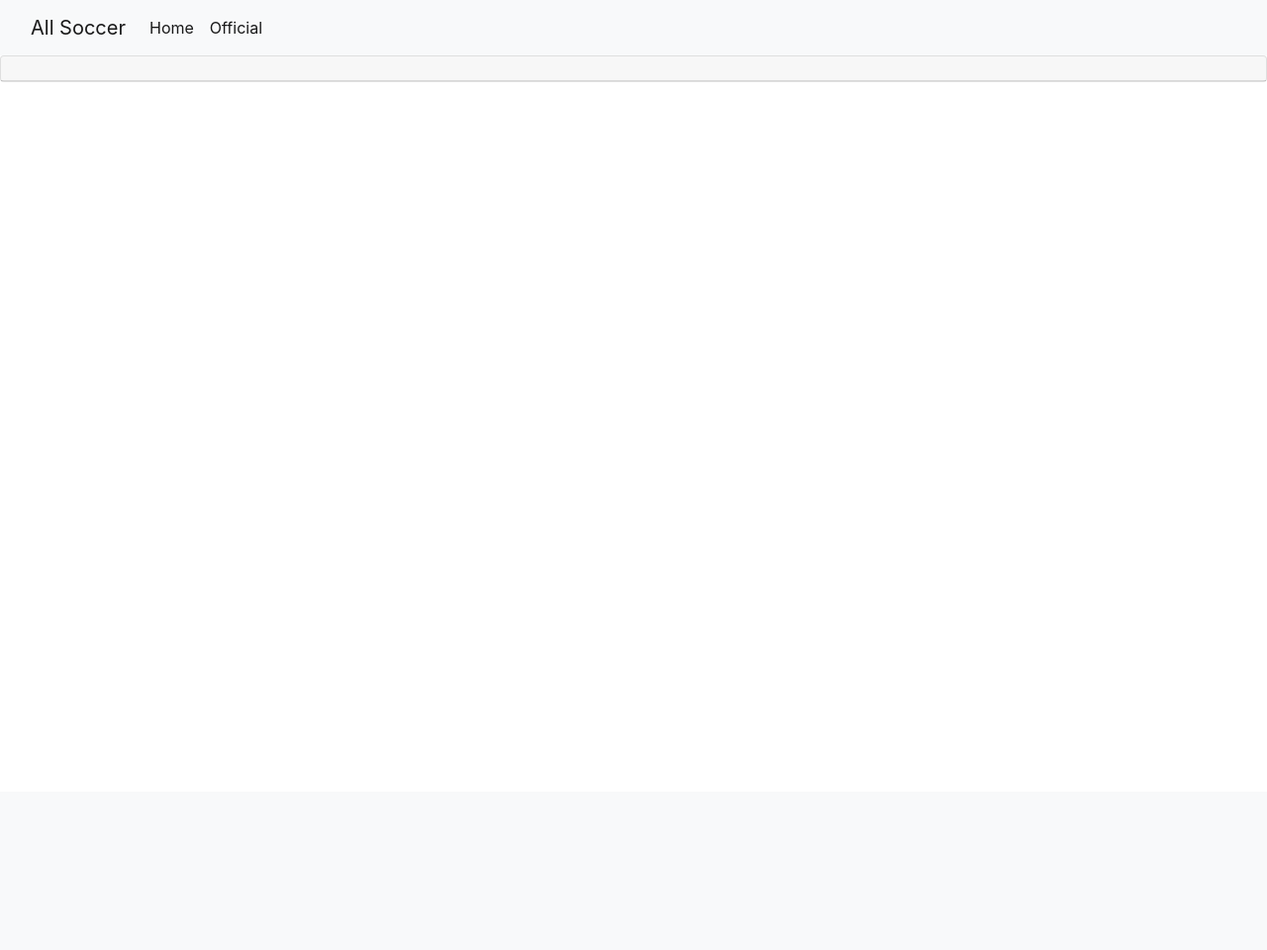
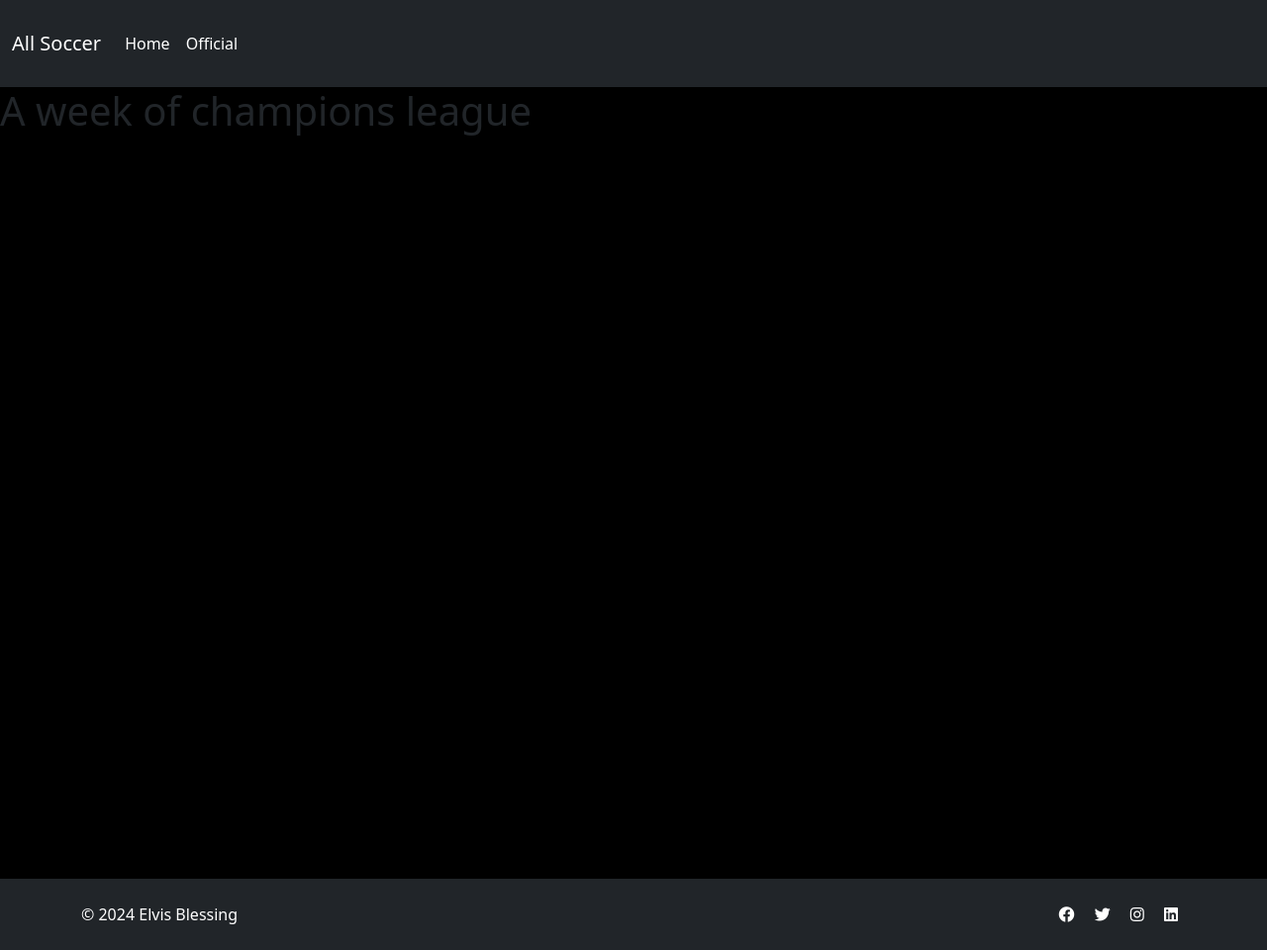
Before and after one commit to Elvisthegreat/all-soccer, a Django app: page / in a window 1280 px wide. Shown: the whole page at 99% size. Before the commit the page ends 83 px from the top, so only its background shows below. Run offline with Django 4.2, Linux system fonts and the light colour scheme; data that the repository does not hold is empty.

Commit message:
Added a header and a footer to the index.html

```diff
--- a/allsoccer/settings.py
+++ b/allsoccer/settings.py
@@ -135,6 +135,8 @@ USE_TZ = True
 # https://docs.djangoproject.com/en/4.2/howto/static-files/
 
 STATIC_URL = 'static/'
+STATICFILES_DIRS = [os.path.join(BASE_DIR, 'static'), ]
+
 
 # Default primary key field type
 # https://docs.djangoproject.com/en/4.2/ref/settings/#default-auto-field
--- a/football/templates/football/index.html
+++ b/football/templates/football/index.html
@@ -3,17 +3,13 @@
 
 <!-- index.html content starts here -->
 {% block content %}
-<div class="card text-center">
-    <div class="card-header">
-        {% for ball in football_list %}
-      Featured
 
       <h1>A week of champions league</h1>
-    </div>
-    <div class="card-footer text-muted">
-      2 days ago
-    </div>
-  </div>
-  {% endfor %}
+
 <!-- index.html content ends here -->
 {% endblock %}
+
+<!-- block for copy right-->
+{% block copyright %}
+    Copyright 2024 Elvis Blessing
+{% endblock %}
--- /dev/null
+++ b/package.json
@@ -0,0 +1,5 @@
+{
+  "dependencies": {
+    "bootstrap": "^5.3.3"
+  }
+}
--- a/static/css/style.css
+++ b/static/css/style.css
@@ -0,0 +1,27 @@
+body{
+    min-height: 100vh;
+    display: flex;
+    flex-direction: column;
+    background-color: black;
+}
+
+
+.color-green{
+    background-color: rgb(99, 195, 99);
+    padding-top: 10px;
+    padding-bottom: 14px;
+}
+
+#main-content{
+    min-height: 100vh;
+    flex: 1 0 auto;
+}
+
+.footer {
+
+    margin-top: auto;
+    bottom: 0;
+    width: 100%;
+    height: 60px;
+    line-height: 60px;
+}
--- a/templates/base.html
+++ b/templates/base.html
@@ -18,15 +18,18 @@
     <link rel="stylesheet" href="https://cdn.jsdelivr.net/npm/bootstrap@4.6.2/dist/css/bootstrap.min.css"
         integrity="sha384-xOolHFLEh07PJGoPkLv1IbcEPTNtaed2xpHsD9ESMhqIYd0nLMwNLD69Npy4HI+N" crossorigin="anonymous">
 
+        <link href="https://cdn.jsdelivr.net/npm/bootstrap@5.3.3/dist/css/bootstrap.min.css" rel="stylesheet"
+          integrity="sha384-QWTKZyjpPEjISv5WaRU9OFeRpok6YctnYmDr5pNlyT2bRjXh0JMhjY6hW+ALEwIH" crossorigin="anonymous">
+
     <!-- Custom CSS -->
     <link rel="stylesheet" href="{% static 'css/style.css' %}">
 </head>
 <body>
 
     <!--Navigation-->
-    <nav class="navbar navbar-expand-lg navbar-light bg-light">
+    <nav class="navbar navbar-expand-lg navbar-light  color-green bg-dark text-white py-4">
       <div class="container-fluid">
-        <a class="navbar-brand" href="{% url 'home' %}">All Soccer</a>
+        <a class="navbar-brand text-white" href="{% url 'home' %}">All Soccer</a>
         <button class="navbar-toggler" type="button" data-bs-toggle="collapse" data-bs-target="#navbarNav" aria-controls="navbarNav"
           aria-expanded="false" aria-label="Toggle navigation">
           <span class="navbar-toggler-icon"></span>
@@ -34,12 +37,12 @@
         <div class="collapse navbar-collapse" id="navbarNav">
           <ul class="navbar-nav">
             <li class="nav-item active">
-              <a class="nav-link {% if request.path == home_url %}active" aria-current="page{% endif %}"
+              <a class="nav-link text-white {% if request.path == home_url %}active" aria-current="page{% endif %}"
               href="{% url 'home' %}">Home</a>
             </li>
 
             <li class="nav-item active">
-              <a class="nav-link {% if request.path == official_url %}active" aria-current="page{% endif %}"
+              <a class="nav-link text-white {% if request.path == official_url %}active" aria-current="page{% endif %}"
               href="{% url 'official' %}">Official</a>
             </li>
 
@@ -50,9 +53,32 @@
       </div>
       </nav>
 
-      {% block content %}
+      <main class="flex-shrink-0 main-bg" id="main-content">
+
+        {% block content %}
         <!-- Content Goes here -->
         {% endblock content %}
+
+    </main>
+
+    <!-- Footer -->
+    <footer class="bg-dark text-white py-4">
+      <div class="container">
+          <div class="row">
+              <div class="col-md-6">
+                  <!-- Your copyright or other text here -->
+                  &copy; 2024 Elvis Blessing
+              </div>
+              <div class="col-md-6 text-md-right">
+                  <!-- Social links -->
+                  <a href="https://www.facebook.com" target="_blank" rel="noopener" aria-label="Visit our facebook page" class="text-white mx-2"><i class="fab fa-facebook"></i></a>
+                  <a href="https://www.twitter.com" target="_blank" rel="noopener" aria-label="Visit our twitter page" class="text-white mx-2"><i class="fab fa-twitter"></i></a>
+                  <a href="https://www.instagram.com" target="_blank" rel="noopener" aria-label="Visit our instagram page" class="text-white mx-2"><i class="fab fa-instagram"></i></a>
+                  <a href="https://www.youtube.com" target="_blank" rel="noopener" aria-label="Visit our youtube page" class="text-white mx-2"><i class="fab fa-linkedin"></i></a>
+              </div>
+          </div>
+      </div>
+  </footer>
 
 
     <script src="https://cdn.jsdelivr.net/npm/bootstrap@4.6.2/dist/js/bootstrap.bundle.min.js"
```
Also changed, not shown: package-lock.json (added).
